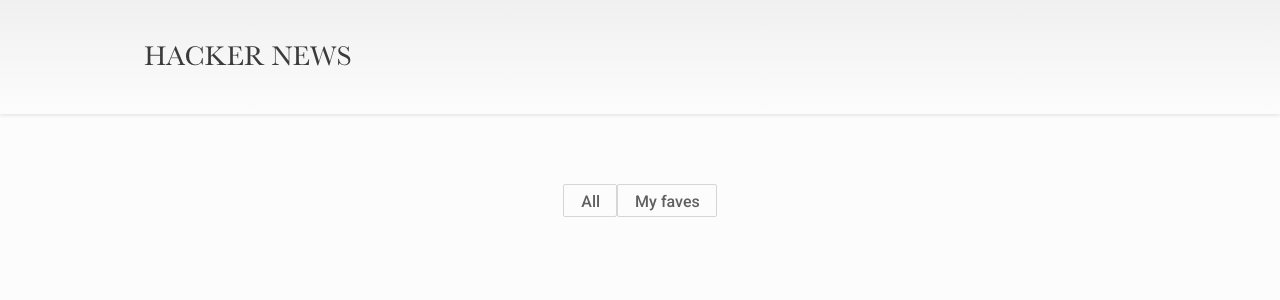
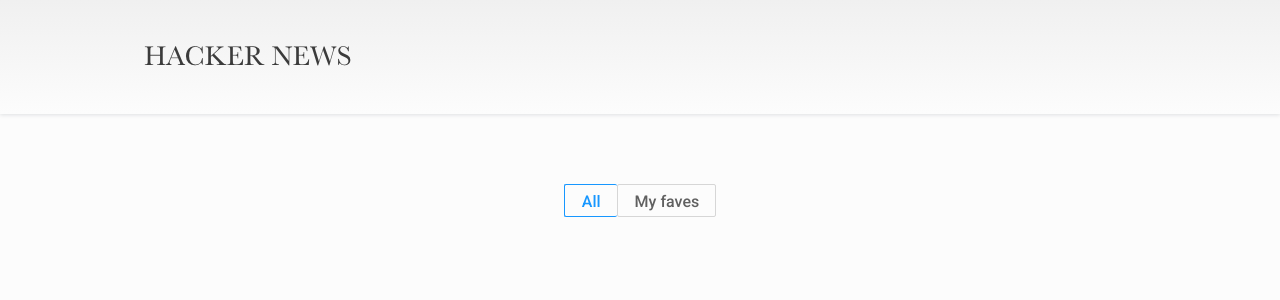
Before and after one commit to jsalen/hacker-news, a React (Create React App) app: page / in a window 1280 px wide. Shown: the top 300 px of the page. Built offline with nearby package versions, Linux system fonts and the light colour scheme.

Commit message:
[feature] add state and logic to nagivation buttons to move from All into My faves

```diff
--- a/src/App.tsx
+++ b/src/App.tsx
@@ -1,12 +1,19 @@
+import { useState } from 'react'
 import { Header } from './components/Header'
 import { Navigation } from './components/Navigation'
 
 function App() {
+  const [view, setView] = useState(true)
+
+  const handleNavigation = () => {
+    setView((prev) => !prev)
+  }
+
   return (
     <>
       <Header />
       <main>
-        <Navigation />
+        <Navigation handleNavigation={handleNavigation} view={view} />
       </main>
     </>
   )
--- a/src/components/Navigation/index.tsx
+++ b/src/components/Navigation/index.tsx
@@ -1,10 +1,19 @@
 import './styles.css'
 
-export const Navigation = () => {
+interface Props {
+  view: boolean
+  handleNavigation: () => void
+}
+
+export const Navigation = ({ view, handleNavigation }: Props) => {
   return (
     <nav className='navigation'>
-      <button>All</button>
-      <button>My faves</button>
+      <button className={view ? 'active' : ''} onClick={handleNavigation}>
+        All
+      </button>
+      <button className={view ? '' : 'active'} onClick={handleNavigation}>
+        My faves
+      </button>
     </nav>
   )
 }
--- a/src/components/Navigation/styles.css
+++ b/src/components/Navigation/styles.css
@@ -16,6 +16,7 @@
   border: 1px solid #d6d6d6;
   border-radius: 2px;
   cursor: pointer;
+  transition: all 0.3s ease;
 }
 
 .navigation .active {
```
